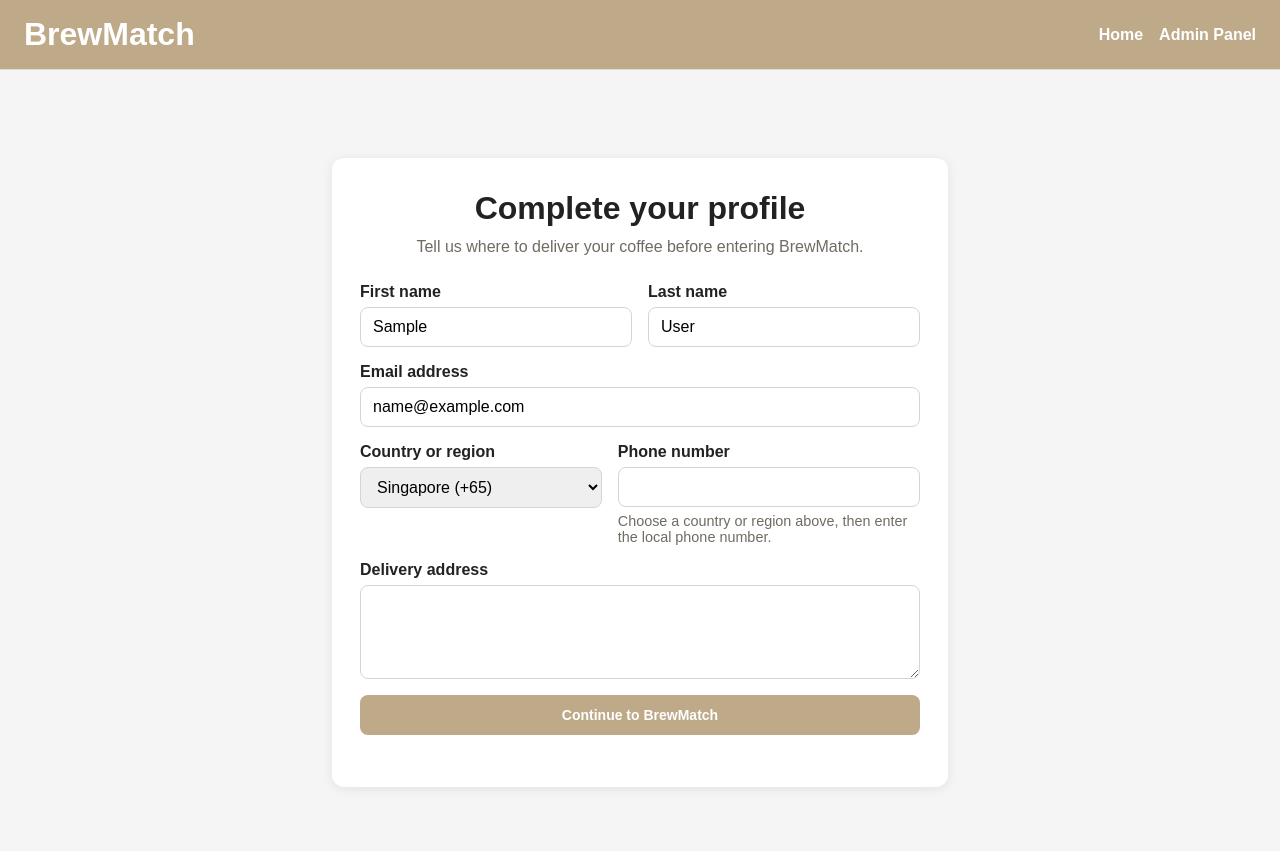
After one commit to ClaudineWang/IS2108-Pair-Project, a Django app: page /customer/onboarding/ in a window 1280 px wide. The commit adds this page. Run offline with Django 5.2, Linux system fonts and the light colour scheme; the visitor is signed in with stand-in values (Sample User, id 1).

Commit message:
onboarding added

```diff
--- a/IS2108proj/customer/forms.py
+++ b/IS2108proj/customer/forms.py
@@ -1,15 +1,70 @@
+import re
+
 from django import forms
 from django.contrib.auth.models import User
-from core.models import Category, CustomerProfile, QuestionnaireResponse
+from core.models import Category, QuestionnaireResponse
+
+PHONE_REGION_CHOICES = [
+    ("SG", "Singapore (+65)"),
+    ("US", "United States (+1)"),
+    ("AT", "Austria (+43)"),
+    ("BE", "Belgium (+32)"),
+    ("CY", "Cyprus (+357)"),
+    ("EE", "Estonia (+372)"),
+    ("FI", "Finland (+358)"),
+    ("FR", "France (+33)"),
+    ("DE", "Germany (+49)"),
+    ("GR", "Greece (+30)"),
+    ("IE", "Ireland (+353)"),
+    ("IT", "Italy (+39)"),
+    ("LV", "Latvia (+371)"),
+    ("LT", "Lithuania (+370)"),
+    ("LU", "Luxembourg (+352)"),
+    ("MT", "Malta (+356)"),
+    ("NL", "Netherlands (+31)"),
+    ("PT", "Portugal (+351)"),
+    ("SK", "Slovakia (+421)"),
+    ("SI", "Slovenia (+386)"),
+    ("ES", "Spain (+34)"),
+]
+
+PHONE_REGION_CODES = {
+    region: label.rsplit("(+", 1)[1].rstrip(")")
+    for region, label in PHONE_REGION_CHOICES
+}
+
+
+def phone_region_for_value(value):
+    compact_value = re.sub(r"[\s().-]+", "", str(value or "")).strip()
+    if compact_value.startswith("00"):
+        compact_value = "+" + compact_value[2:]
+
+    if compact_value.startswith("+"):
+        digits = compact_value[1:]
+        for region, code in sorted(
+            PHONE_REGION_CODES.items(),
+            key=lambda item: len(item[1]),
+            reverse=True,
+        ):
+            if digits.startswith(code):
+                return region
+
+    return "SG"
+
+
+def phone_without_region_code(value, region):
+    raw_value = str(value or "").strip()
+    code = PHONE_REGION_CODES[region]
+    prefix_pattern = rf"^\s*(?:\+{re.escape(code)}|00{re.escape(code)})[\s().-]*"
+    return re.sub(prefix_pattern, "", raw_value, count=1)
 
 class CustomerSignupForm(forms.ModelForm):
     password = forms.CharField(widget=forms.PasswordInput)
     confirm_password = forms.CharField(widget=forms.PasswordInput)
-    phone_number = forms.CharField(max_length=20, required=True)
 
     class Meta:
         model = User
-        fields = ["username", "email"]
+        fields = ["username"]
 
     def clean(self):
         cleaned_data = super().clean()
@@ -28,14 +83,52 @@ class CustomerSignupForm(forms.ModelForm):
         if commit:
             user.save()
 
-        CustomerProfile.objects.update_or_create(
-            user=user,
-            defaults={
-                "phone_number": self.cleaned_data["phone_number"],
-            }
-        )
+        return user
 
-        return user
+
+class CustomerOnboardingForm(forms.Form):
+    first_name = forms.CharField(max_length=150, label="First name")
+    last_name = forms.CharField(max_length=150, label="Last name")
+    email = forms.EmailField(label="Email address")
+    phone_region = forms.ChoiceField(
+        choices=PHONE_REGION_CHOICES,
+        label="Country or region",
+    )
+    phone_number = forms.CharField(
+        max_length=20,
+        label="Phone number",
+        help_text="Choose a country or region above, then enter the local phone number.",
+    )
+    delivery_address = forms.CharField(
+        label="Delivery address",
+        widget=forms.Textarea(attrs={"rows": 4}),
+    )
+
+    def clean_first_name(self):
+        value = self.cleaned_data["first_name"].strip()
+        if not value:
+            raise forms.ValidationError("Enter your first name.")
+        return value
+
+    def clean_last_name(self):
+        value = self.cleaned_data["last_name"].strip()
+        if not value:
+            raise forms.ValidationError("Enter your last name.")
+        return value
+
+    def clean_phone_number(self):
+        value = self.cleaned_data["phone_number"].strip()
+        if not value:
+            raise forms.ValidationError("Enter your phone number.")
+        region = self.cleaned_data.get("phone_region", "SG")
+        value = phone_without_region_code(value, region)
+        return f"+{PHONE_REGION_CODES[region]} {value}"
+
+    def clean_delivery_address(self):
+        value = self.cleaned_data["delivery_address"].strip()
+        if not value:
+            raise forms.ValidationError("Enter your delivery address.")
+        return value
 
 class QuestionnaireResponseForm(forms.ModelForm):
     preferred_category = forms.ChoiceField(
--- /dev/null
+++ b/IS2108proj/customer/templates/customer/onboarding.html
@@ -0,0 +1,197 @@
+{% extends "base.html" %}
+
+{% block title %}Complete your profile | BrewMatch{% endblock %}
+
+{% block content %}
+<style>
+    .auth-card {
+        max-width: 560px;
+        margin: 40px auto;
+        background: white;
+        border-radius: 12px;
+        box-shadow: 0 2px 12px rgba(0, 0, 0, 0.08);
+        padding: 32px 28px;
+    }
+
+    .auth-card form {
+        align-items: stretch;
+    }
+
+    .auth-card .field,
+    .auth-card .name-row,
+    .auth-card .phone-row {
+        width: 100%;
+    }
+
+    .auth-card h1 {
+        margin-top: 0;
+        margin-bottom: 8px;
+        text-align: center;
+    }
+
+    .intro {
+        margin: 0 0 24px;
+        color: #716b62;
+        text-align: center;
+        line-height: 1.5;
+    }
+
+    form {
+        display: flex;
+        flex-direction: column;
+        gap: 16px;
+    }
+
+    .name-row {
+        display: grid;
+        grid-template-columns: 1fr 1fr;
+        gap: 16px;
+    }
+
+    .phone-row {
+        display: grid;
+        grid-template-columns: minmax(190px, 0.8fr) 1fr;
+        gap: 16px;
+    }
+
+    .field {
+        display: flex;
+        flex-direction: column;
+        gap: 6px;
+    }
+
+    .field label {
+        font-weight: 600;
+    }
+
+    .field input,
+    .field select,
+    .field textarea {
+        box-sizing: border-box;
+        width: 100%;
+        padding: 10px 12px;
+        border: 1px solid #d1d5db;
+        border-radius: 8px;
+        font: inherit;
+    }
+
+    .field textarea {
+        resize: vertical;
+    }
+
+    .help-text {
+        margin: 0;
+        color: #716b62;
+        font-size: 0.9rem;
+    }
+
+    .btn {
+        background: #bea989;
+        color: white;
+        border: none;
+        border-radius: 8px;
+        padding: 12px 16px;
+        font-weight: 700;
+        cursor: pointer;
+    }
+
+    .btn:hover {
+        background: #755f3e;
+    }
+
+    .errorlist {
+        color: #b91c1c;
+        margin: 0;
+        padding-left: 18px;
+    }
+
+    .field-error {
+        color: #b91c1c;
+        margin: 0;
+        font-size: 0.9rem;
+    }
+
+    @media (max-width: 520px) {
+
+        .name-row,
+        .phone-row {
+            grid-template-columns: 1fr;
+            gap: 16px;
+        }
+    }
+</style>
+
+<div class="auth-card">
+    <h1>Complete your profile</h1>
+    <p class="intro">Tell us where to deliver your coffee before entering BrewMatch.</p>
+
+    <form method="post">
+        {% csrf_token %}
+
+        <div class="name-row">
+            <div class="field">
+                <label for="{{ form.first_name.id_for_label }}">First name</label>
+                {{ form.first_name }}
+                {% for error in form.first_name.errors %}
+                <p class="field-error">{{ error }}</p>
+                {% endfor %}
+            </div>
+
+            <div class="field">
+                <label for="{{ form.last_name.id_for_label }}">Last name</label>
+                {{ form.last_name }}
+                {% for error in form.last_name.errors %}
+                <p class="field-error">{{ error }}</p>
+                {% endfor %}
+            </div>
+        </div>
+
+        <div class="field">
+            <label for="{{ form.email.id_for_label }}">Email address</label>
+            {{ form.email }}
+            {% for error in form.email.errors %}
+            <p class="field-error">{{ error }}</p>
+            {% endfor %}
+        </div>
+
+        <div class="phone-row">
+            <div class="field">
+                <label for="{{ form.phone_region.id_for_label }}">Country or region</label>
+                {{ form.phone_region }}
+                {% for error in form.phone_region.errors %}
+                <p class="field-error">{{ error }}</p>
+                {% endfor %}
+            </div>
+
+            <div class="field">
+                <label for="{{ form.phone_number.id_for_label }}">Phone number</label>
+                {{ form.phone_number }}
+                {% if form.phone_number.help_text %}
+                <p class="help-text">{{ form.phone_number.help_text }}</p>
+                {% endif %}
+                {% for error in form.phone_number.errors %}
+                <p class="field-error">{{ error }}</p>
+                {% endfor %}
+            </div>
+        </div>
+
+        <div class="field">
+            <label for="{{ form.delivery_address.id_for_label }}">Delivery address</label>
+            {{ form.delivery_address }}
+            {% for error in form.delivery_address.errors %}
+            <p class="field-error">{{ error }}</p>
+            {% endfor %}
+        </div>
+
+        {% if form.non_field_errors %}
+        <ul class="errorlist">
+            {% for error in form.non_field_errors %}
+            <li>{{ error }}</li>
+            {% endfor %}
+        </ul>
+        {% endif %}
+
+        <button type="submit" class="btn">Continue to BrewMatch</button>
+    </form>
+</div>
+{% endblock %}
--- a/IS2108proj/customer/urls.py
+++ b/IS2108proj/customer/urls.py
@@ -8,6 +8,7 @@ urlpatterns = [
     path("recommendations/", views.customer_recommendations, name="recommendations"),
     path("signup/", views.customer_signup, name="customer_signup"),
     path("login/", views.customer_login, name="customer_login"),
+    path("onboarding/", views.customer_onboarding, name="customer_onboarding"),
     path("questionnaire/", views.customer_questionnaire, name="customer_questionnaire"),
     path("profile/", views.customer_profile, name="customer_profile"),
     path("orders/", views.order_tracking, name="order_tracking"),
--- a/IS2108proj/customer/views.py
+++ b/IS2108proj/customer/views.py
@@ -2,8 +2,15 @@ from django.contrib import messages
 from django.shortcuts import render, redirect, get_object_or_404
 from django.contrib.auth import authenticate, login, logout
 from django.contrib.auth.decorators import login_required
+from django.db import transaction
 from django.views.decorators.http import require_POST
-from .forms import CustomerSignupForm, QuestionnaireResponseForm
+from .forms import (
+    CustomerOnboardingForm,
+    CustomerSignupForm,
+    QuestionnaireResponseForm,
+    phone_region_for_value,
+    phone_without_region_code,
+)
 from core.forms import SubscriptionBundleReviewForm, SubscriptionEnrollmentForm
 from core.models import (
     Cart,
@@ -30,6 +37,18 @@ FLAVOUR_TERMS = {
 }
 
 
+def _customer_onboarding_complete(user):
+    profile = CustomerProfile.objects.filter(user=user).first()
+    return bool(
+        user.first_name.strip()
+        and user.last_name.strip()
+        and user.email.strip()
+        and profile
+        and (profile.phone_number or "").strip()
+        and (profile.delivery_address or "").strip()
+    )
+
+
 def customer_signup(request):
     if request.method == "POST":
         form = CustomerSignupForm(request.POST)
@@ -37,7 +56,7 @@ def customer_signup(request):
         if form.is_valid():
             user = form.save()
             login(request, user)
-            return redirect("customer:customer_home")
+            return redirect("customer:customer_onboarding")
     else:
         form = CustomerSignupForm()
 
@@ -56,13 +75,63 @@ def customer_login(request):
 
         if user is not None and user.is_active:
             login(request, user)
-            return redirect("customer:customer_home")
+            if _customer_onboarding_complete(user):
+                return redirect("customer:customer_home")
+            return redirect("customer:customer_onboarding")
         else:
             message = "Invalid username or password."
 
     return render(request, "customer/login.html", {
         "message": message
     })
+
+
+@login_required(login_url="customer:customer_login")
+def customer_onboarding(request):
+    profile = CustomerProfile.objects.filter(user=request.user).first()
+
+    if request.method == "POST":
+        form = CustomerOnboardingForm(request.POST)
+        if form.is_valid():
+            with transaction.atomic():
+                request.user.first_name = form.cleaned_data["first_name"]
+                request.user.last_name = form.cleaned_data["last_name"]
+                request.user.email = form.cleaned_data["email"]
+                request.user.save(update_fields=["first_name", "last_name", "email"])
+
+                CustomerProfile.objects.update_or_create(
+                    user=request.user,
+                    defaults={
+                        "phone_number": form.cleaned_data["phone_number"],
+                        "delivery_address": form.cleaned_data["delivery_address"],
+                    },
+                )
+
+            return redirect("customer:customer_home")
+    else:
+        form = CustomerOnboardingForm(
+            initial={
+                "first_name": request.user.first_name,
+                "last_name": request.user.last_name,
+                "email": request.user.email,
+                "phone_region": (
+                    phone_region_for_value(profile.phone_number)
+                    if profile
+                    else "SG"
+                ),
+                "phone_number": (
+                    phone_without_region_code(
+                        profile.phone_number,
+                        phone_region_for_value(profile.phone_number),
+                    )
+                    if profile
+                    else ""
+                ),
+                "delivery_address": profile.delivery_address if profile else "",
+            }
+        )
+
+    return render(request, "customer/onboarding.html", {"form": form})
 @login_required(login_url="customer:customer_login")
 def customer_questionnaire(request):
     if request.method == "POST":
@@ -118,7 +187,18 @@ def customer_recommendations(request):
         .first()
     )
     if latest_response is None:
-        return redirect("customer:customer_questionnaire")
+        cart_count = 0
+        if hasattr(request.user, "cart"):
+           cart_count = sum(item.quantity for item in request.user.cart.items.all())
+        return render(request,"customer/recommendations.html",
+        {
+            "latest_response": None,
+            "recommended_products": [],
+            "recommendation_category": None,
+            "cart_count": cart_count,
+        },
+    )
+
 
     recommendation_category = latest_response.preferred_category
     products_query = Product.objects.filter(
@@ -197,6 +277,9 @@ def customer_recommendations(request):
 
 @login_required(login_url="customer:customer_login")
 def customer_home(request):
+    if not _customer_onboarding_complete(request.user):
+        return redirect("customer:customer_onboarding")
+
     latest_response = (
         QuestionnaireResponse.objects.filter(customer=request.user)
         .select_related("preferred_category")
```
Also changed, not shown: IS2108proj/customer/templates/customer/recommendations.html (+164 -38 lines), IS2108proj/customer/templates/customer/signup.html (+0 -16 lines), IS2108proj/customer/tests.py (+57 -10 lines).
